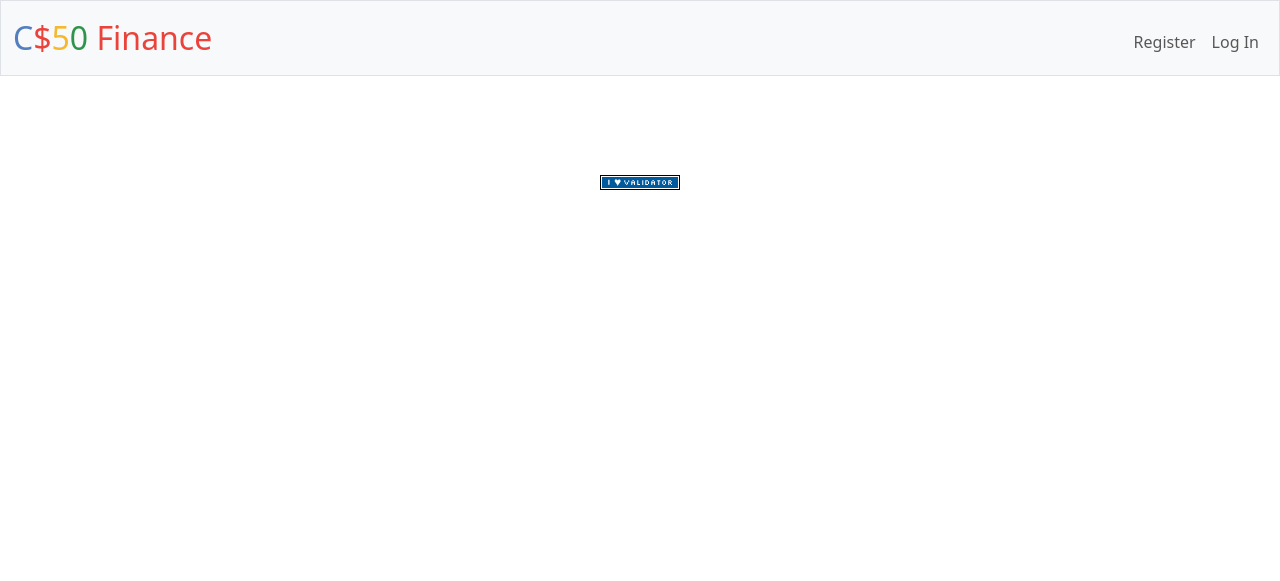
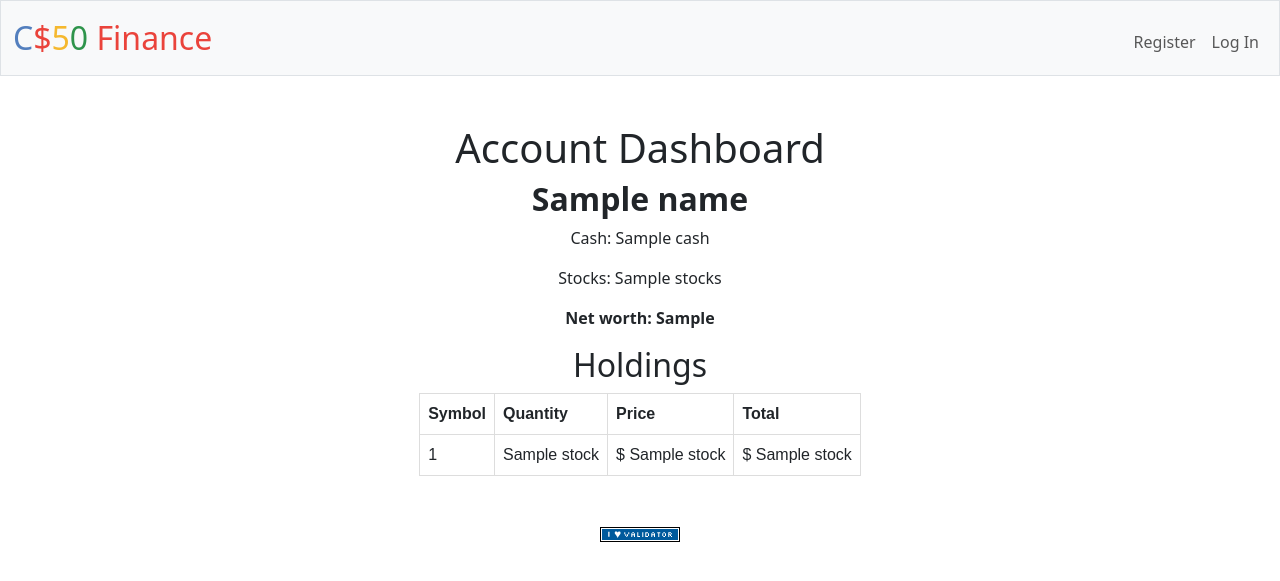
Before and after one commit to mjstierman/cs50x, a Flask app: template week_9/finance/templates/index.html in a window 1280 px wide. Shown: the top 581 px of the page. Run offline with Flask 3, Linux system fonts and the light colour scheme; the template is opened without the code that fills it: most values are stand-ins (such as "Sample title", 1, 10 or a date in 2020); some libraries are stand-ins or nearby versions.

Commit message:
Week 9: Finance: index complete

```diff
--- a/week_9/finance/app.py
+++ b/week_9/finance/app.py
@@ -33,7 +33,7 @@ try:
 except RuntimeError:
     print("An error occurred creating sqlite_sequence table.")
 try:
-    db.execute("CREATE TABLE records (id INTEGER PRIMARY KEY AUTOINCREMENT NOT NULL, user_id INTEGER NOT NULL, date DEFAULT CURRENT_TIMESTAMP NOT NULL, symbol TEXT(4) NOT NULL, price DECIMAL(30, 2) NOT NULL, quantity INT NOT NULL, FOREIGN KEY(user_id) REFERENCES users(id))")
+    db.execute("CREATE TABLE records (id INTEGER PRIMARY KEY AUTOINCREMENT NOT NULL, user_id INTEGER NOT NULL, date DEFAULT CURRENT_TIMESTAMP NOT NULL, symbol TEXT(4) NOT NULL, price DECIMAL(30, 2) NOT NULL, quantity INT NOT NULL, total DECIMAL(30,2), FOREIGN KEY(user_id) REFERENCES users(id))")
 except RuntimeError:
     print("An error occurred creating records table.")
 try:
@@ -62,7 +62,31 @@ def after_request(response):
 @login_required
 def index():
     """Show portfolio of stocks"""
-    return apology("TODO")
+    name = db.execute("SELECT username FROM users WHERE id=?", session["user_id"])
+    # display the user’s current cash balance
+    cash = db.execute("SELECT cash FROM users WHERE id=?", session["user_id"])
+    # which stocks the user owns,
+    stocks = db.execute("SELECT DISTINCT symbol FROM records WHERE user_id=?", session["user_id"])
+    print(stocks)
+    # A list of holdings e.g. [[symbol1, quantity1, price1], [symbol2, quantity2, price2], etc...]
+    user_holdings = []
+    stocks_net = 0
+    # the numbers of shares owned
+    for stock in stocks:
+        symbol = stock['symbol']
+        symbol_qty = db.execute("SELECT SUM(quantity) FROM records WHERE symbol=? AND user_id=?", symbol, session["user_id"])
+        symbol_qty = symbol_qty[0]['SUM(quantity)']
+        # the current price of each stock
+        symbol_data = lookup(symbol)
+        symbol_val = symbol_data['price']
+        # and the total value of each holding (i.e., shares times price)
+        symbol_net = symbol_val * int(symbol_qty)
+        stocks = [symbol, symbol_qty, symbol_val, symbol_net]
+        user_holdings.append(stocks)
+        # display the user's net worth
+        stocks_net += symbol_net
+    net_worth = usd(stocks_net + cash[0]['cash'])
+    return render_template("index.html", name=name[0]["username"], cash=usd(cash[0]["cash"]), user_holdings=user_holdings, stocks=usd(stocks_net), net_worth=net_worth)
 
 
 @app.route("/buy", methods=["GET", "POST"])
@@ -96,7 +120,7 @@ def buy():
             return apology("A database error occurred")
         # Update the user's history
         try:
-            db.execute("INSERT INTO records (user_id, symbol, price, quantity) VALUES (:user_id, :symbol, :price, :quantity)", user_id=session["user_id"], symbol=symbol, price=quoted["price"], quantity=quantity)
+            db.execute("INSERT INTO records (user_id, symbol, price, quantity, total) VALUES (:user_id, :symbol, :price, :quantity, :total)", user_id=session["user_id"], symbol=symbol, price=quoted["price"], quantity=quantity, total=net_price)
         except RuntimeError:
             return apology("A database error occurred")
         return redirect("/")
--- a/week_9/finance/static/schema.sql
+++ b/week_9/finance/static/schema.sql
@@ -3,19 +3,20 @@ CREATE TABLE users (
     username TEXT NOT NULL,
     hash TEXT NOT NULL,
     cash NUMERIC NOT NULL DEFAULT 10000.00
-);
+    );
 CREATE TABLE sqlite_sequence(
     name,
     seq
-);
+    );
 CREATE TABLE records (
     id INTEGER PRIMARY KEY AUTOINCREMENT NOT NULL,
-    FOREIGN KEY (user_id) REFERENCES users(id) NOT NULL,
-    date DATETIME DEFAULT ON UPDATE NOT NULL,
-    symbol TEXT(4) NOT NULL,
-    price DECIMAL(2, 30) NOT NULL,
+    user_id INTEGER NOT NULL,
+    date DEFAULT CURRENT_TIMESTAMP NOT NULL,
+    symbol TEXT(6) NOT NULL,
+    price DECIMAL(30, 2) NOT NULL,
     quantity INT NOT NULL,
-);
+    total DECIMAL(30,2),
+    FOREIGN KEY(user_id) REFERENCES users(id)
+    );
 CREATE UNIQUE INDEX username ON users (username);
-CREATE UNIQUE INDEX records ON records (id);
 CREATE INDEX date ON records (date);
--- a/week_9/finance/static/styles.css
+++ b/week_9/finance/static/styles.css
@@ -21,3 +21,18 @@ nav .navbar-brand .green
 {
     color: #2e944b;
 }
+
+table {
+    font-family: arial, sans-serif;
+    border-collapse: collapse;
+    }
+
+td, th {
+  border: 1px solid #dddddd;
+  text-align: left;
+  padding: 8px;
+}
+
+tr:nth-child(even) {
+  background-color: #dddddd;
+}
--- a/week_9/finance/templates/index.html
+++ b/week_9/finance/templates/index.html
@@ -5,5 +5,32 @@
 {% endblock %}
 
 {% block main %}
-
+<h1>Account Dashboard</h1>
+<h2><b>{{ name }}</b></h2>
+<p>Cash: {{ cash }}</p>
+<p>Stocks: {{ stocks }} </p>
+<p><b>Net worth: {{ net_worth }}</b></p>
+<div align="center">
+    <h2>Holdings</h2>
+    <table>
+        <thead>
+            <tr>
+                <th>Symbol</th>
+                <th>Quantity</th>
+                <th>Price</th>
+                <th>Total</th>
+            </tr>
+        </thead>
+        <tbody>
+            {% for stock in user_holdings %}
+                <tr>
+                    <td>{{ stock[0] }}</td>
+                    <td>{{ stock[1] }}</td>
+                    <td>$ {{ stock[2] }}</td>
+                    <td>$ {{ stock[3] }}</td>
+                </tr>
+            {% endfor %}
+        </tbody>
+    </table>
+</div>
 {% endblock %}
```
